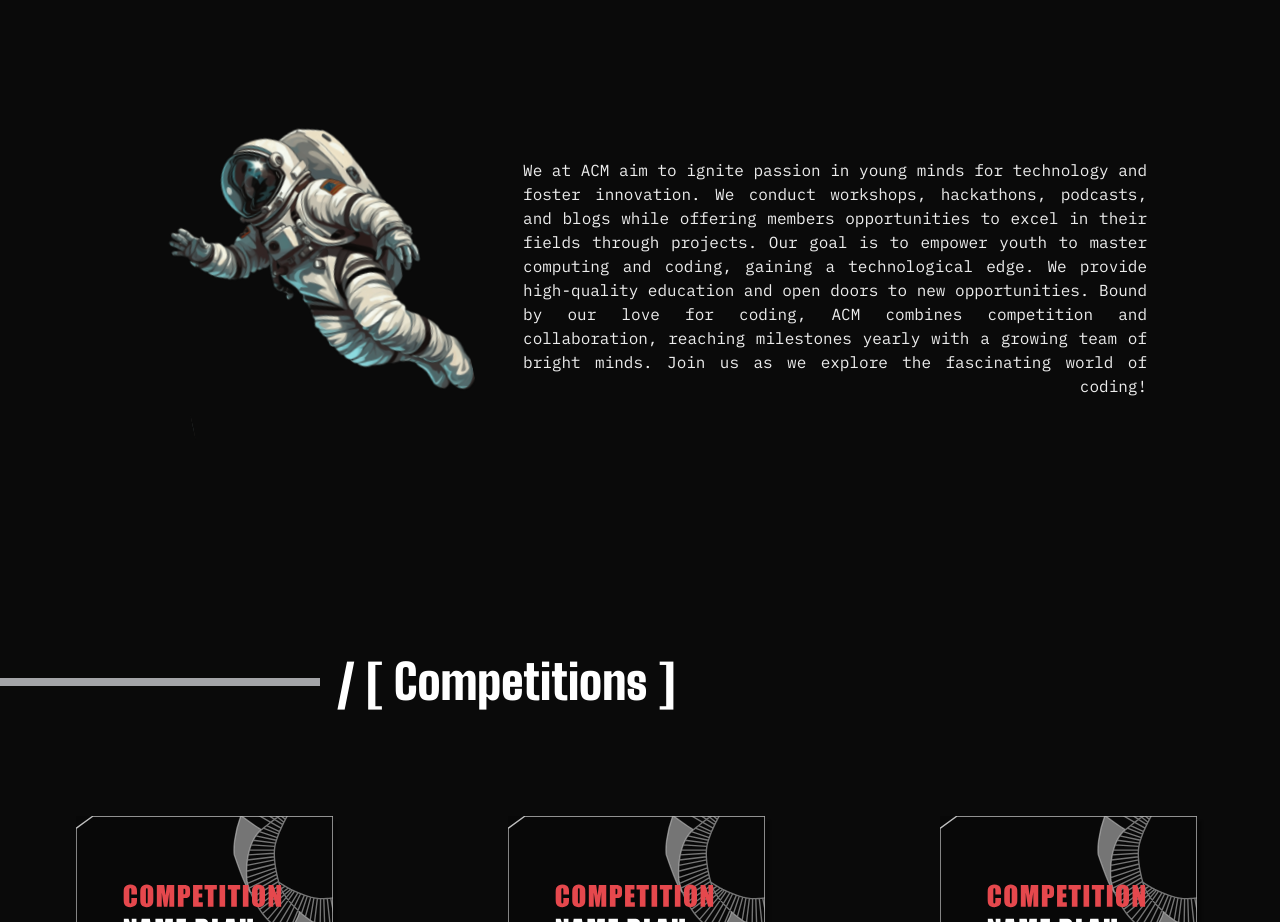
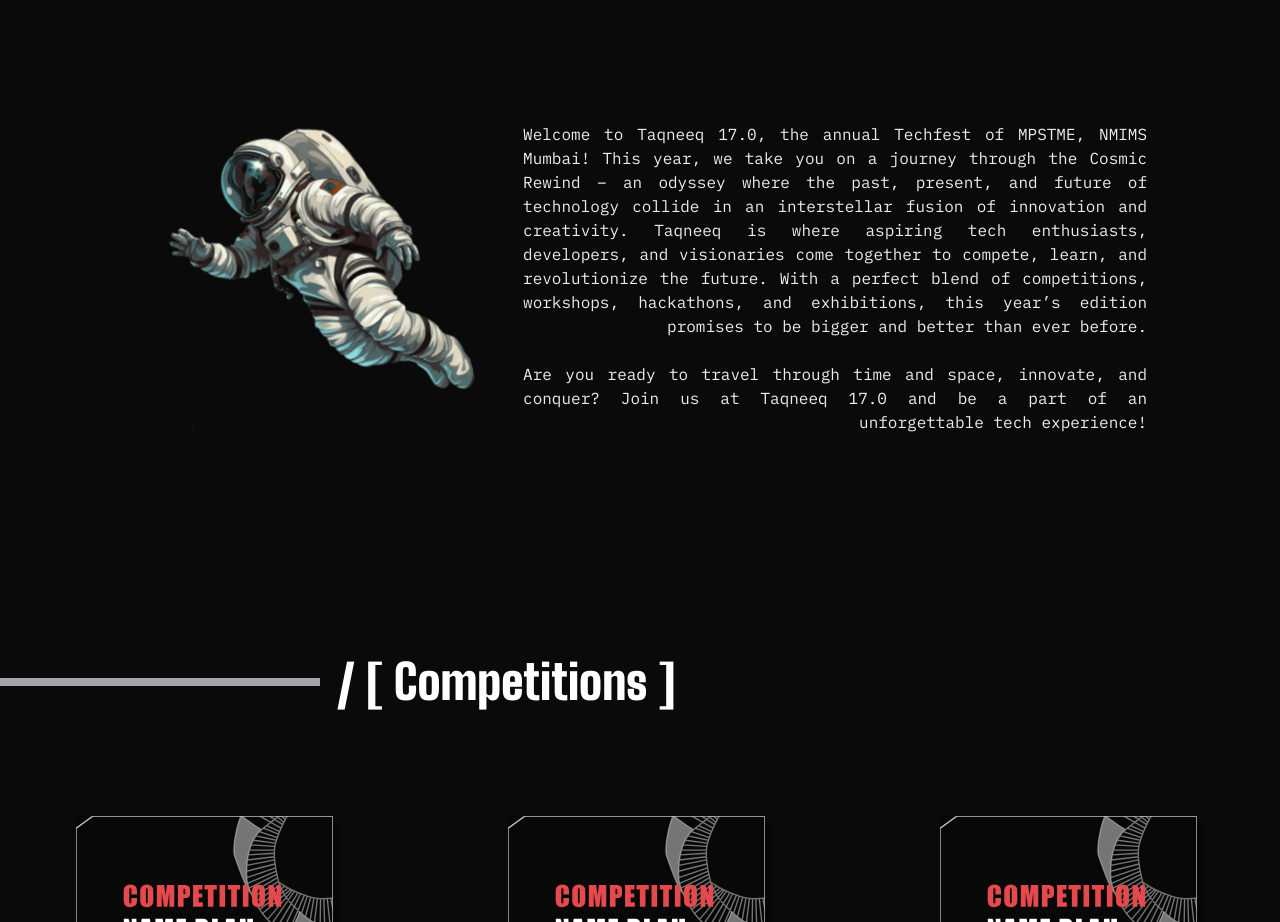
Before and after one commit to taqneeq/Taqneeq-17.0, a Next.js app: page / in a window 1280 px wide. Shown: the part 802-1724 px from the top of the page. Built offline with nearby package versions, Linux system fonts and the light colour scheme.

Commit message:
about us content

```diff
--- a/app/screens/about/index.js
+++ b/app/screens/about/index.js
@@ -12,7 +12,9 @@
             <p
             className="md:text-base font-ibm max-w-prose w-[80%] md:w-full text-justify md:[text-align-last:right]"
             >
-            We at ACM aim to ignite passion in young minds for technology and foster innovation. We conduct workshops, hackathons, podcasts, and blogs while offering members opportunities to excel in their fields through projects. Our goal is to empower youth to master computing and coding, gaining a technological edge. We provide high-quality education and open doors to new opportunities. Bound by our love for coding, ACM combines competition and collaboration, reaching milestones yearly with a growing team of bright minds. Join us as we explore the fascinating world of coding!
+            Welcome to Taqneeq 17.0, the annual Techfest of MPSTME, NMIMS Mumbai! This year, we take you on a journey through the Cosmic Rewind – an odyssey where the past, present, and future of technology collide in an interstellar fusion of innovation and creativity. Taqneeq is where aspiring tech enthusiasts, developers, and visionaries come together to compete, learn, and revolutionize the future. With a perfect blend of competitions, workshops, hackathons, and exhibitions, this year’s edition promises to be bigger and better than ever before. <br></br> <br></br>
+            Are you ready to travel through time and space, innovate, and conquer? Join us at Taqneeq 17.0 and be a part of an unforgettable tech experience!
+
             </p>
         </div>
     </section>
```
